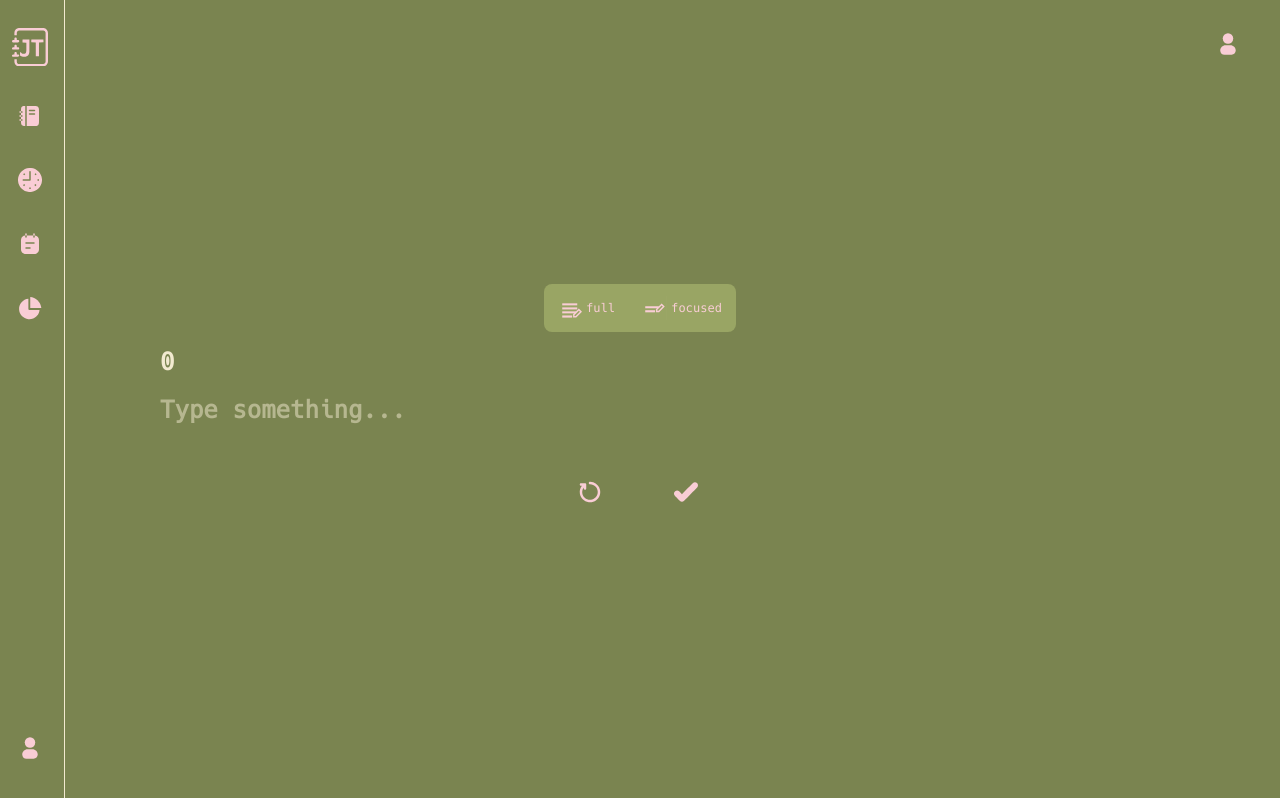
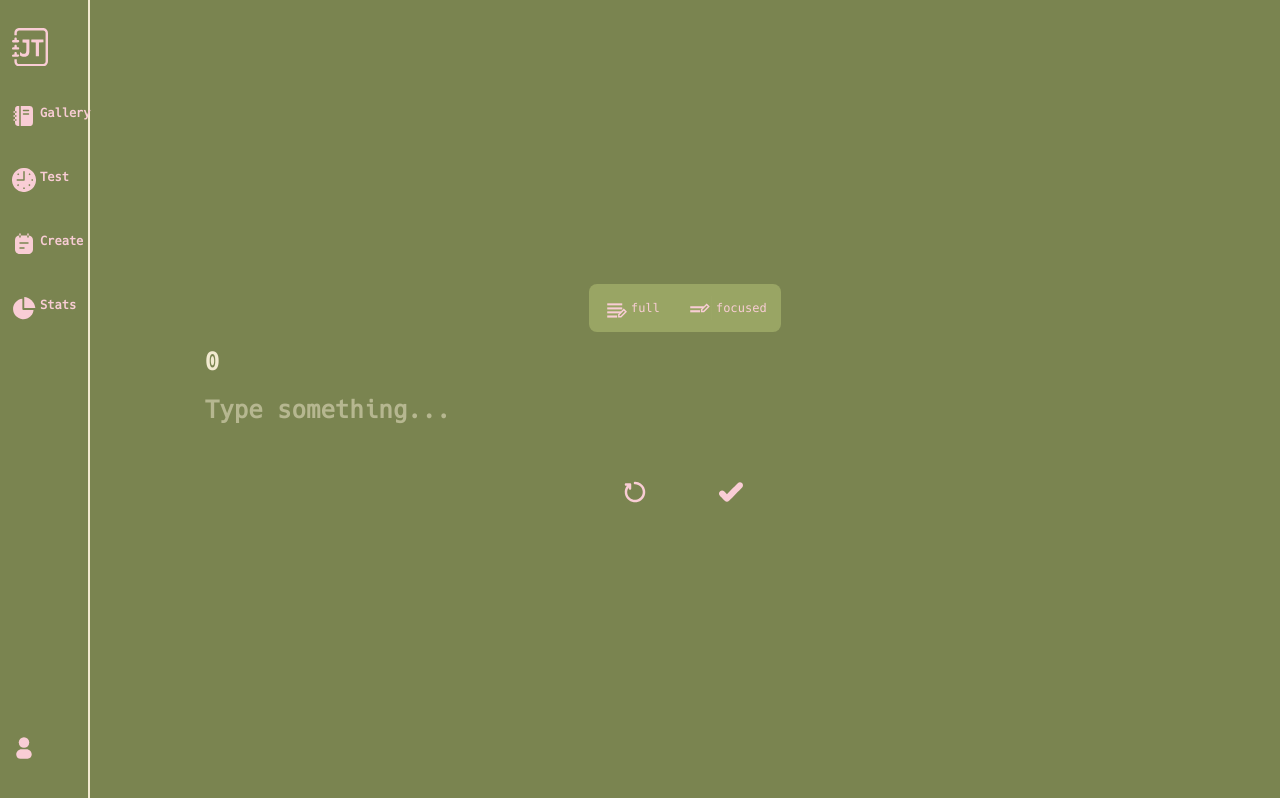
Before and after one commit to SuliR123/Journal-Time, a Next.js app in the folder frontend/: page / in a window 1280 px wide. Built offline with nearby package versions, Linux system fonts and the light colour scheme.

Commit message:
Gallery pages + main page rework

```diff
--- a/frontend/app/gallery/page.tsx
+++ b/frontend/app/gallery/page.tsx
@@ -1,5 +1,6 @@
 import Board from "@/components/board";
 import {BoardParams} from "@/components/board"
+import IconButton from "@/components/icon_button";
 import Scroll from "@/components/scroll";
 import SearchBar from "@/components/search_bar";
 
@@ -15,12 +16,12 @@ export default function Gallery() {
             </div>
             <div className="flex flex-col font-hack font-bold w-full h-full justify-center items-center">
                 <div className="flex flex-col w-[85%] h-[90%] justify-between items-start text-[32px] gap-4">
-                    <div className="flex flex-row justify-between items-center w-full">
+                    <div className="flex flex-row justify-between items-center w-full text-icon-color">
                         <span>Name's Gallery</span>
-                        <span>Create +</span>
+                        <button className="hover:text-text-color">Create</button>
                     </div>
-                    <div className="h-[90%]">
-                        <Scroll vertical={true}> {/*TODO: LOAD REAL INFO HERE + CHANGE TO REAL BOARD CARDS */}
+                    <div className="h-[90%] w-full">
+                        <Scroll vertical={true}> {/*TODO: LOAD REAL INFO HERE*/}
                             {dummyData.map((value: number, index: number) =>
                                 <Board name={`Board ${value}`} numNotes={10} id={index} key={index}/>
                             )} {/* Display number of notes in the board, other metadata like date created maybe*/}
--- a/frontend/app/layout.tsx
+++ b/frontend/app/layout.tsx
@@ -30,8 +30,10 @@ export default function RootLayout({
       <body
         className={`${ebGaramond.variable} ${hack.variable} antialiased`}
       >
-        <NavBar />
-        {children}
+        <div className="flex w-[100vw] h-[100vh] divide-x-2">
+          <NavBar />
+          {children}
+        </div>
       </body>
     </html>
   );
--- a/frontend/app/page.tsx
+++ b/frontend/app/page.tsx
@@ -1,9 +1,8 @@
-'use client';
 import TextInput from "@/components/text_input";
 
 export default function Home() {
   return (
-    <div className="flex h-[100vh] items-center justify-center">
+    <div className="flex w-full h-[100vh] items-center justify-center">
           <TextInput />
     </div>
   );
--- a/frontend/components/board.tsx
+++ b/frontend/components/board.tsx
@@ -1,4 +1,6 @@
 'use client'
+
+import Link from "next/link"
 
 export interface BoardParams {
     name: string
@@ -8,8 +10,9 @@ export interface BoardParams {
 
 export default function Board({name, numNotes, id} : BoardParams) {
     return (
-        <div className="flex flex-col justify-center items-center aspect-square font-hack font-bold">
-            <div className="w-full h-full border-5 text-text-color rounded-lg flex items-center justify-center">
+        <Link className="aspect-square" href={`/gallery/${id}`}>
+            <div className="flex flex-col justify-center items-center aspect-square font-hack font-bold text-text-color ">
+                <div className="w-full h-full border-5 rounded-lg flex items-center justify-center">
                     <span>board_image</span>
                 </div>
                 <div className="flex flex-col items-start w-full">
@@ -17,5 +20,6 @@ export default function Board({name, numNotes, id} : BoardParams) {
                     <span className="text-[18px]">{numNotes} notes</span>
                 </div>
             </div>
+        </Link>
     )
 }
--- /dev/null
+++ b/frontend/components/create_board_popup.tsx
@@ -0,0 +1,9 @@
+'use client'
+
+import { useState } from "react"
+
+export default function CreateBoardPopup() {
+    const [popup, setPopup] = useState(false)
+
+
+}
--- a/frontend/components/icon_button.tsx
+++ b/frontend/components/icon_button.tsx
@@ -1,3 +1,4 @@
+'use client'
 
 interface IconButtonProps {
     icon: React.ReactNode;
--- a/frontend/components/icon_link.tsx
+++ b/frontend/components/icon_link.tsx
@@ -10,8 +10,8 @@ interface IconLinkProps {
 export default function IconLink({ icon, link, size = "md", displayText} : IconLinkProps) {
     const sizeStr = (size === "md") ? "w-6 h-6" : "w-9 h-9"
     return (
-    <Link className="flex items-center justify-center text-icon-color gap-1 fill-icon-color hover:fill-text-color hover:text-text-color font-hack text-[12px]" href={link}>
-        <span className={`${sizeStr} fill-icon-color hover:fill-text-color flex-none`}>{icon}</span>
+    <Link className="flex items-start justify-center text-icon-color gap-1 fill-icon-color hover:fill-text-color hover:text-text-color font-hack font-bold text-[12px]" href={link}>
+        <span className={`${sizeStr} flex-none`}>{icon}</span>
         <span>{displayText}</span>
     </Link> // TODO: When hovering over the user_name text the icon doesn't highlight
     );
--- a/frontend/components/nav_bar.tsx
+++ b/frontend/components/nav_bar.tsx
@@ -10,40 +10,26 @@ import { SVGLine } from "./line";
 import { useEffect, useRef, useState } from "react";
 
 export default function NavBar() {
-    const divRef = useRef<HTMLDivElement>(null);
-    const [height, setHeight] = useState(0)
     const [hover, setHover] = useState(false)
 
-    useEffect(() => {
-        if(divRef.current) {
-            setHeight(divRef.current.offsetHeight)
-        }
-    }, []); // Recalculate when show changes
-
     return (
-    <div ref={divRef} className="z-10 absolute w-full h-full pointer-events-none">
-        <div className="flex flex-row items-start justify-between w-full h-full">
-            <div className="flex flex-row h-full pointer-events-auto"
+        <div className="flex flex-row items-start justify-between w-[7%] h-full">
+            <div className="flex flex-row h-full"
                 onMouseEnter={() => setHover(true)}
                 onMouseLeave={() => setHover(false)}
                 >
-                <div className="flex flex-col items-center w-[5vw] h-full">
-                    <div className="flex flex-col items-center justify-between gap-10 h-[95%] z-20 pt-7">
+                <div className="flex flex-col items-center pl-3 w-full h-full">
+                    <div className="flex flex-col items-start justify-between gap-10 w-full h-[95%] pt-7">
                         <IconLink icon={<Logo />} link="/" size="lg"/>
-                        {hover && <div className="flex flex-col items-center gap-10 w-full h-full">
-                            <IconLink icon={<NotebookIcon />} link="/gallery"/>
-                            <IconLink icon={<ClockIcon />} link="/test"/>
-                            <IconLink icon={<NoteIcon />} link="/"/>
-                            <IconLink icon={<StatsIcon />} link="/stats"/>
-                        </div>}
-                        {hover && <IconLink icon={<ProfileIcon/>} link="/profile"/>}
+                        <div className="flex flex-col justify-start items-start gap-10 w-full h-full">
+                            <IconLink icon={<NotebookIcon />} link="/gallery" displayText="Gallery"/>
+                            <IconLink icon={<ClockIcon />} link="/test" displayText="Test"/>
+                            <IconLink icon={<NoteIcon />} link="/" displayText="Create"/>
+                            <IconLink icon={<StatsIcon />} link="/stats" displayText="Stats"/>
+                        </div>
+                        <IconLink icon={<ProfileIcon/>} link="/profile"/>
                     </div>
                 </div>
-                {hover && <SVGLine lineHeight={height} horizontal={false} strokeWidth={1}/>}
             </div>
-            <div className="pt-8 pr-9 pointer-events-auto">
-                <IconLink icon={<ProfileIcon/>} link="/profile"/>
-            </div>
-        </div>
-    </div>)
+        </div>)
 }
--- a/frontend/components/text_input.tsx
+++ b/frontend/components/text_input.tsx
@@ -1,3 +1,5 @@
+'use client'
+
 import { Dispatch, SetStateAction, useEffect, useRef, useState } from "react";
 import CheckmarkIcon from "@/public/checkmark.svg"
 import RestartIcon from "@/public/restart.svg"
@@ -179,8 +181,9 @@ export default function TextInput() {
   }, [startTimer]);
 
   // TODO: When going from full to focused if the user scrolled, it might refocus weird
+  // TODO: Cutoff in focus mode is weird when displaying previous line.
   return (
-    <div className="relative flex items-center justify-center flex-col gap-3 h-full">
+    <div className="relative flex items-center justify-center flex-col gap-3 w-full h-full">
         <OverlayComponent
             header={<SubmissionComponents title={title} setTitle={setTitle} placeholder="Title..." big={true}/>}
             subheading1={<span>Date: {date.toLocaleDateString()}</span>}
```
Also changed, not shown: 1 other file (tests, documents, lock files or other folders). Lines whose indentation alone changed are shown as unchanged.
